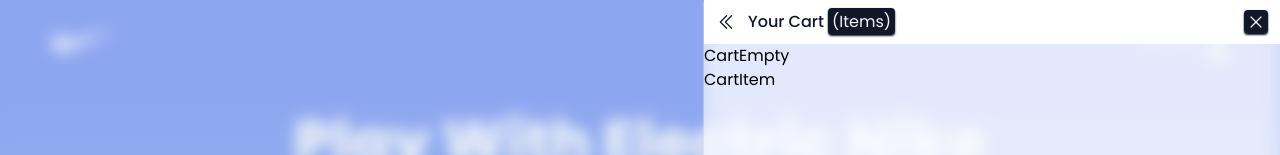
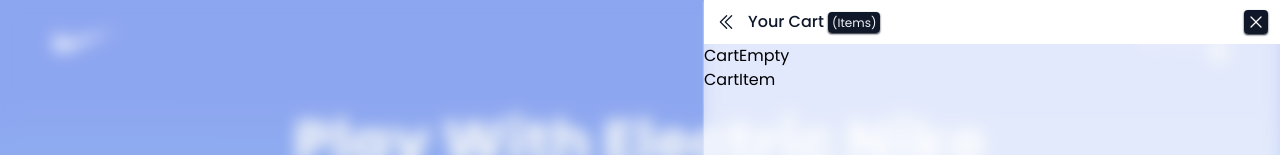
Before and after one commit to Nyakamba/nike_store, a React (Vite) app: page / in a window 1280 px wide. Shown: the top 155 px of the page. Built offline with nearby package versions, Linux system fonts and the light colour scheme.

Commit message:
CartCount.jsx

```diff
--- a/src/components/cart/CartCount.jsx
+++ b/src/components/cart/CartCount.jsx
@@ -12,7 +12,7 @@ const CartCount = () => {
           <div className="grid items-center">
             <h1 className="text-base font-medium text-slate-900">
               Your Cart{" "}
-              <span className="bg-theme-cart rounded px-1 py-0.5 text-slate-100 font-normal ">
+              <span className="bg-theme-cart rounded px-1 py-0.5 text-slate-100 font-normal text-xs">
                 (Items){" "}
               </span>
             </h1>
```
